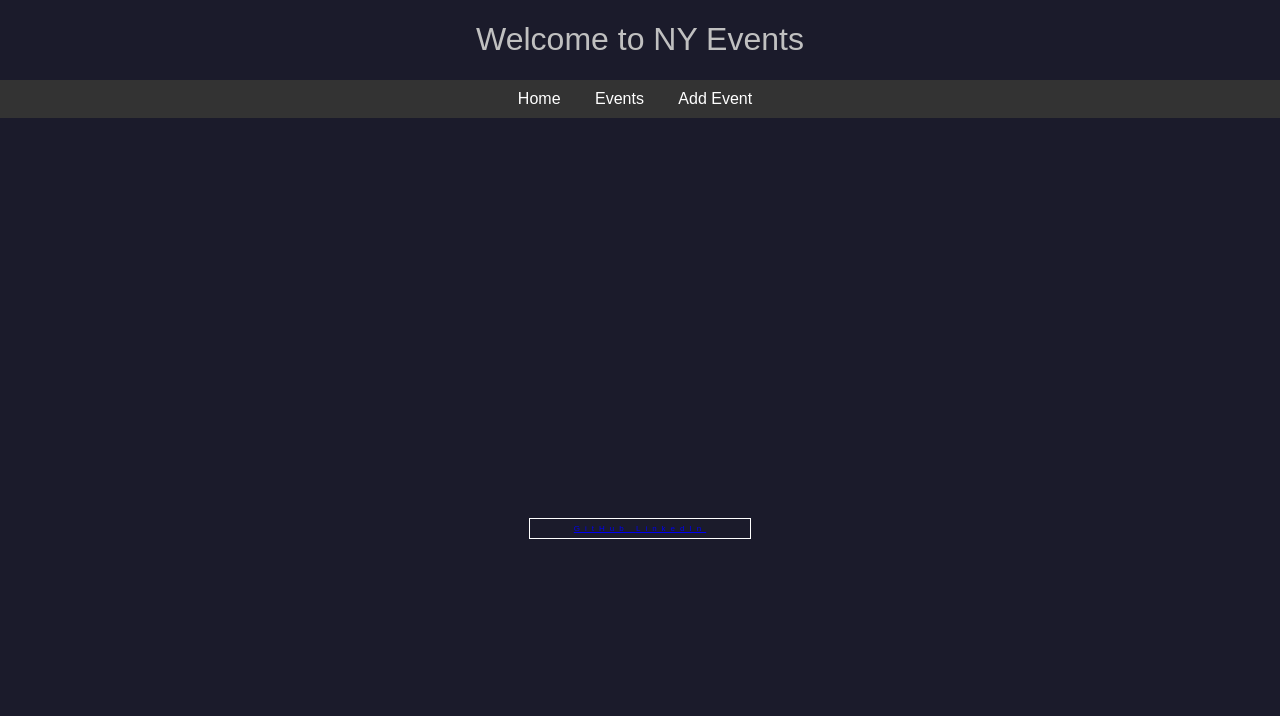
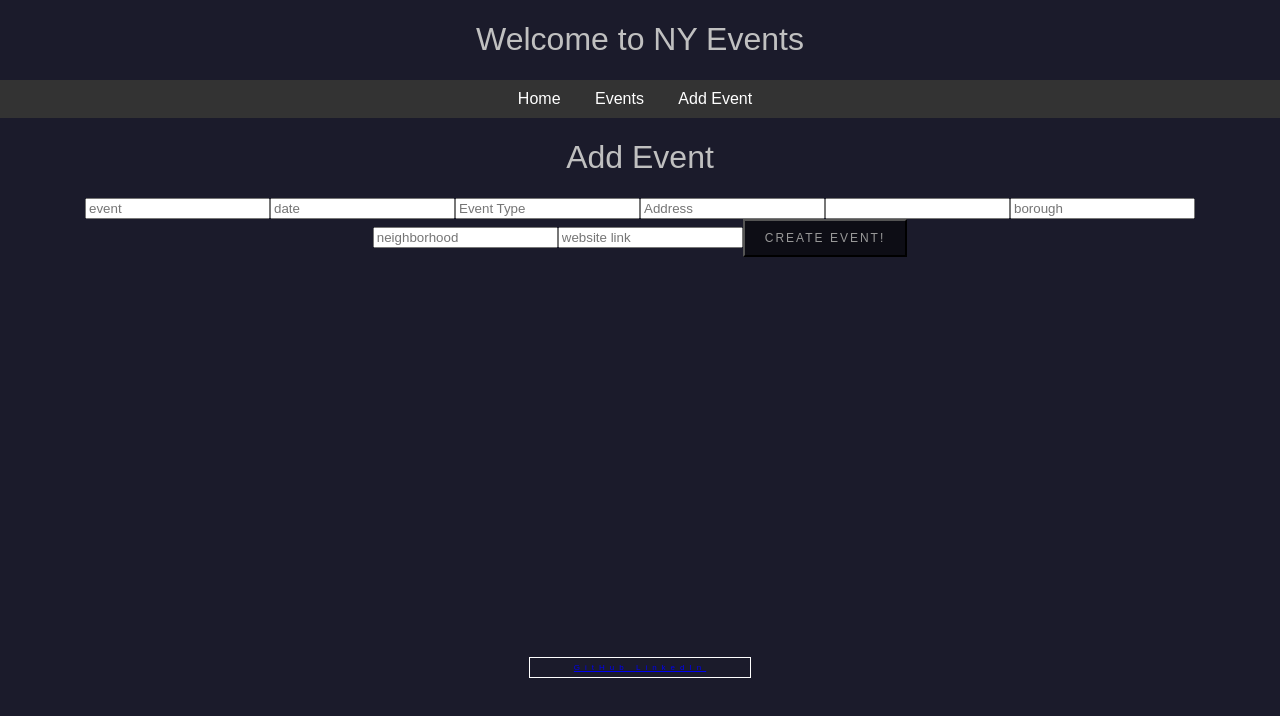
Before and after one commit to bngoon/events-full-stack, a React (Create React App) app: page /events/1/edit in a window 1280 px wide. Shown: the top 716 px of the page. Built offline with nearby package versions, Linux system fonts and the light colour scheme; no server answers.

Commit message:
fixed event edit route path

```diff
--- a/src/App.js
+++ b/src/App.js
@@ -17,7 +17,7 @@ function App() {
         <Route path="/events" element={<Events />} />
         <Route path="/events/:name" element={<EventDetail />} />
         <Route path="/add-event" element={<EventCreate />} />
-        <Route path="/events/edit" element={<EventEdit />} />
+        <Route path="/events/:eventName/edit" element={<EventEdit />} />
       </Routes>
       <Footer />
     </div>
--- a/src/screens/EventCreate.jsx
+++ b/src/screens/EventCreate.jsx
@@ -67,7 +67,7 @@ const handleChange = (e) => {
         />
            <input
           type="text"
-          placeholder="type of event"
+          placeholder="event type"
           name="description"
           value={events.description}
           onChange={handleChange}
--- a/src/screens/EventEdit.jsx
+++ b/src/screens/EventEdit.jsx
@@ -1,6 +1,7 @@
 import { useState, useEffect } from "react"
 import { useNavigate, useParams } from "react-router-dom"
 import { getEvent, editEvent } from "../services/events"
+
 function EventEdit() {
   const [events, setEvents] = useState({
     eventName: "",
@@ -13,11 +14,11 @@ function EventEdit() {
     websiteLink: ""
 })
 
-let {id} = useParams();
+let {eventName} = useParams();
 let navigate = useNavigate();
 
 async function fetchEvents() {
-  const oneEvent = await getEvent(id)
+  const oneEvent = await getEvent(eventName)
   setEvents(oneEvent)
 }
 useEffect(()=> {
@@ -27,8 +28,8 @@ useEffect(()=> {
 const handleSubmit = async (e) => {
   e.preventDefault();
 
-  await editEvent(id, events);
-  navigate(`/events/${id}`)
+  await editEvent(eventName, events);
+  navigate(`/events/${eventName}`)
 
 }
 const handleChange = (e) => {
```
